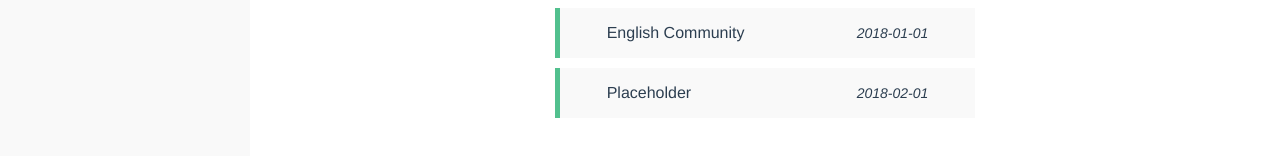
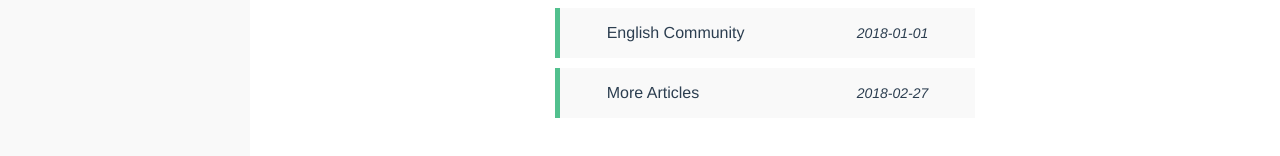
Before and after one commit to shinesoleil/blog-vue, a Vue app: page /blogs#/blogs/1 in a window 1280 px wide. Before the commit this address led to /blogs#/blogs/1. Shown: the part 252-408 px from the top of the page. Built offline with nearby package versions, Linux system fonts and the light colour scheme.

Commit message:
404 for blog article

```diff
--- a/src/components/blog/Blog.vue
+++ b/src/components/blog/Blog.vue
@@ -2,6 +2,7 @@
   <div>
     <div class="text" v-html="source"></div>
     <vcl-facebook v-show="isLoading"/>
+    <h1 v-show="isError">Oops... Article Not Found...</h1>
   </div>
 </template>
 
@@ -24,9 +25,14 @@ export default {
     const url = getUrlById(this.$route.params.id);
     try {
       const res = await fetch(url);
-      const text = await res.text();
-      this.source = marked(text);
-      this.isLoading = false;
+      if (res.status === 200) {
+        const text = await res.text();
+        this.source = marked(text);
+        this.isLoading = false;
+      } else {
+        this.isLoading = false;
+        throw new Error(res.statusText);
+      }
     } catch (err) {
       this.isError = true;
     }
--- a/src/components/laboratory/Lab.vue
+++ b/src/components/laboratory/Lab.vue
@@ -1,6 +1,7 @@
 <template>
   <div>
     <h1>VueJS Laboratory</h1>
+    <p>Test VueJS Framework Here</p>
     <div>
       <router-link to="/lab/">Home</router-link>
       <router-link to="/lab/table">Table</router-link>
--- a/static/articles.js
+++ b/static/articles.js
@@ -12,10 +12,10 @@ const articles = [
     url: 'https://raw.githubusercontent.com/shinesoleil/blog-vue/master/static/english-community.md',
   },
   {
-    title: 'Placeholder',
+    title: 'More Articles',
     id: '3',
-    date: '2018-02-01',
-    url: 'https://raw.githubusercontent.com/shinesoleil/blog-vue/master/static/p3.md',
+    date: '2018-02-27',
+    url: 'https://raw.githubusercontent.com/shinesoleil/blog-vue/master/static/more.md',
   },
 ];
 
```
